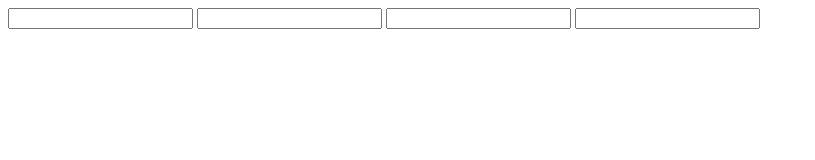
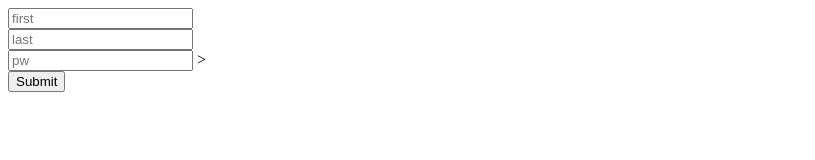
Before and after one commit to lunoxxx/leanform1, a plain HTML site: page index.html in a window 1280 px wide. Shown: the whole page, without its empty margins (0-815 px from the left). Drawn offline with Linux system fonts and the light colour scheme.

Commit message:
add a placeholder

```diff
--- a/index.html
+++ b/index.html
@@ -3,10 +3,10 @@
 <head></head>
 <body>
     <form>
-        <input type="text">
-        <input type="text">
-        <input type="password">
-        <input type="submmit">
+        <input type="text" placeholder="first" ><br>
+        <input type="text" placeholder="last" ><br>
+        <input type="password" placeholder="pw"> ><br>
+        <input type="submit">
     </form>
 </body>
 </html>
```
